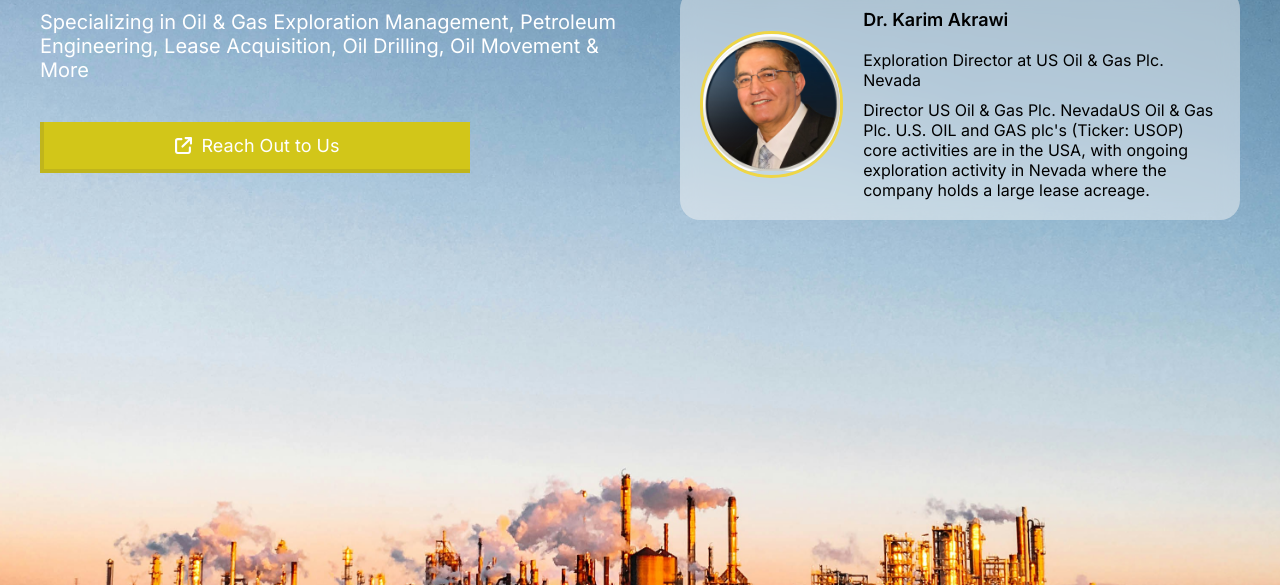
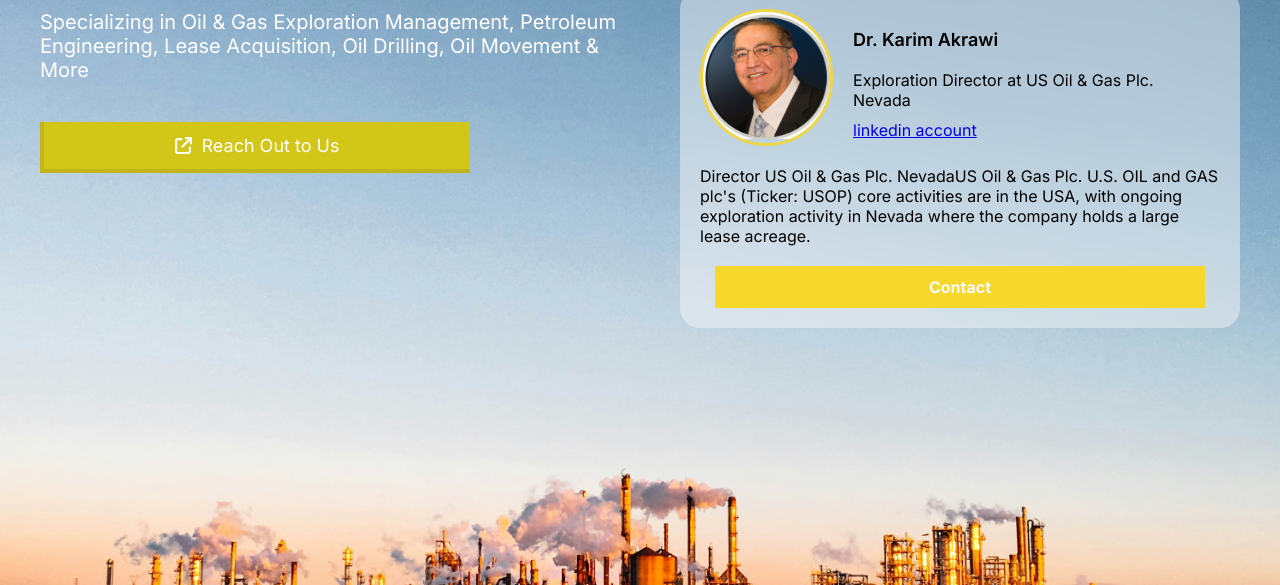
Before and after one commit to husseinalaa21/falcon_american_oil, a plain HTML site: page index.html in a window 1280 px wide. Shown: the part 215-800 px from the top of the page. Drawn offline with Linux system fonts and the light colour scheme; a web font is replaced by a local one.

Commit message:
new changes

```diff
--- a/hussein_style.css
+++ b/hussein_style.css
@@ -193,11 +193,10 @@ p {
 .top_tap {
     display: flex;
     justify-content: center;
-    align-items: center;
 }
 
 .profile_picture {
-    width: 200px;
+    width: 180px;
     border-radius: 500px;
     overflow: hidden;
     border: 3px solid #efd646;
@@ -212,6 +211,7 @@ p {
     width: 100%;
     padding: 0;
     margin: 0;
+    margin-top: 20px;
 }
 
 .u {
@@ -224,13 +224,27 @@ p {
 .p {
     font-size: 16px;
     padding: 0;
-    margin: 20px 0 10px 0;
+    margin: 20px 10px 10px 0;
 }
 
 .m {
     font-size: 16px;
     padding: 0;
     margin: 0;
+    margin-top: 20px;
+}
+
+.m_send {
+    width: 90%;
+    padding: 10px;
+    font-size: 16px;
+    font-weight: bold;
+    background-color: #f6d82d;
+    color: #F7F7F7;
+    margin: auto;
+    margin-top: 20px;
+    text-align: center;
+    border: 1px solid #f6d82d;
 }
 
 .titleOfB {
@@ -267,4 +281,8 @@ p {
     .ab {
         display: block;
     }
+    .b {
+        max-width: 100% !important;
+    }
+
 }
--- a/index.html
+++ b/index.html
@@ -79,14 +79,18 @@
 						<div class="message">
 							<p class="u"> Dr. Karim Akrawi </p>
 							<p class="p"> Exploration Director at US Oil & Gas Plc. Nevada </p>
-							<p class="m">
-								Director US Oil & Gas Plc. NevadaUS Oil & Gas Plc.
-								U.S. OIL and GAS plc's (Ticker: USOP) core activities are in the USA, with ongoing
-								exploration activity in Nevada where the company holds a large lease acreage. </p>
+							<a href="https://www.linkedin.com/in/dr-karim-akrawi-51a16210/"> linkedin account </a>
 						</div>
 					</div>
 					<div class="bottom_tap">
-
+						<p class="m">
+							Director US Oil & Gas Plc. NevadaUS Oil & Gas Plc.
+							U.S. OIL and GAS plc's (Ticker: USOP) core activities are in the USA, with ongoing
+							exploration activity in Nevada where the company holds a large lease acreage.
+						</p>
+						<div class="m_send">
+							Contact
+						</div>
 					</div>
 				</div>
 			</div>
```
